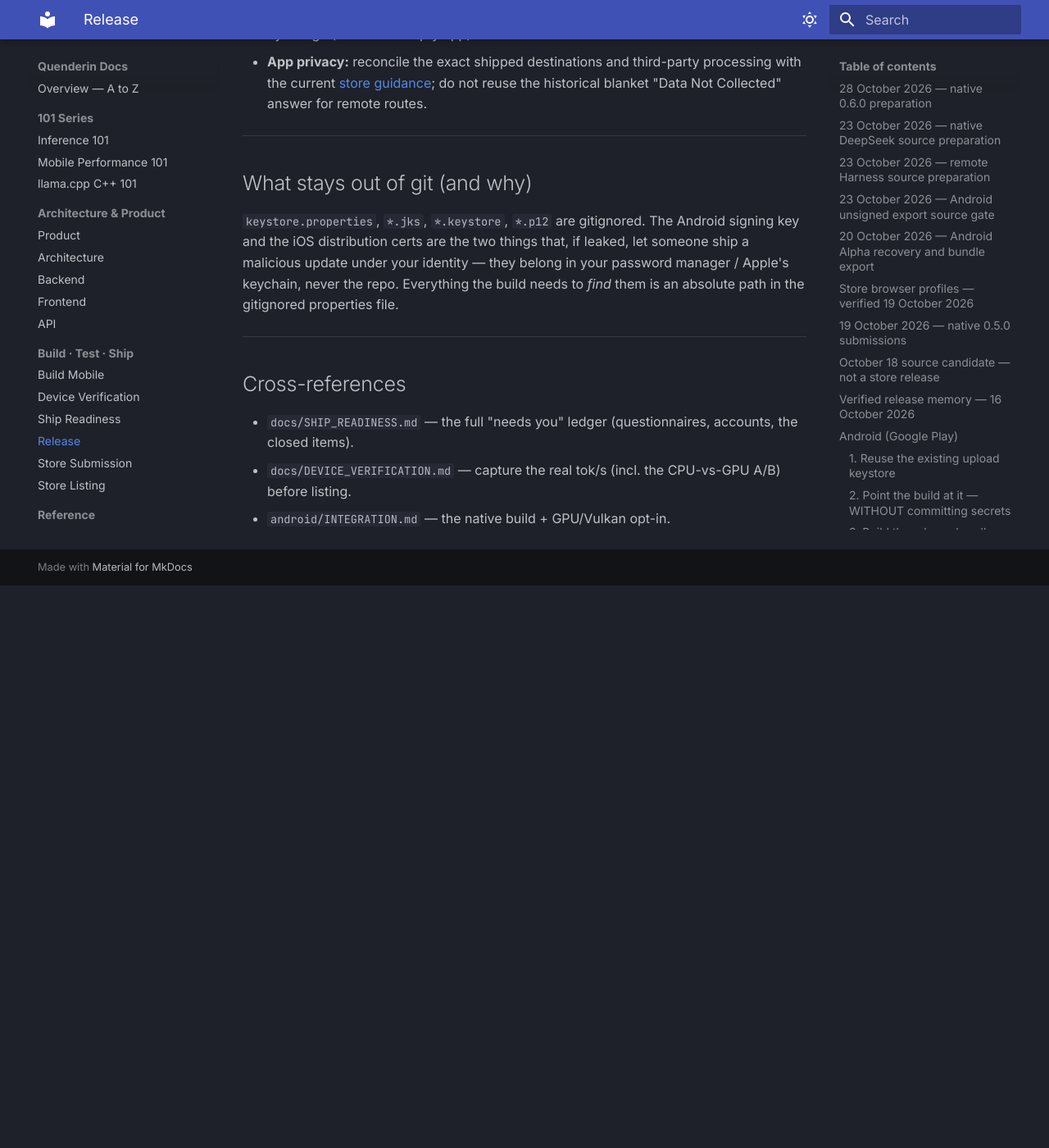
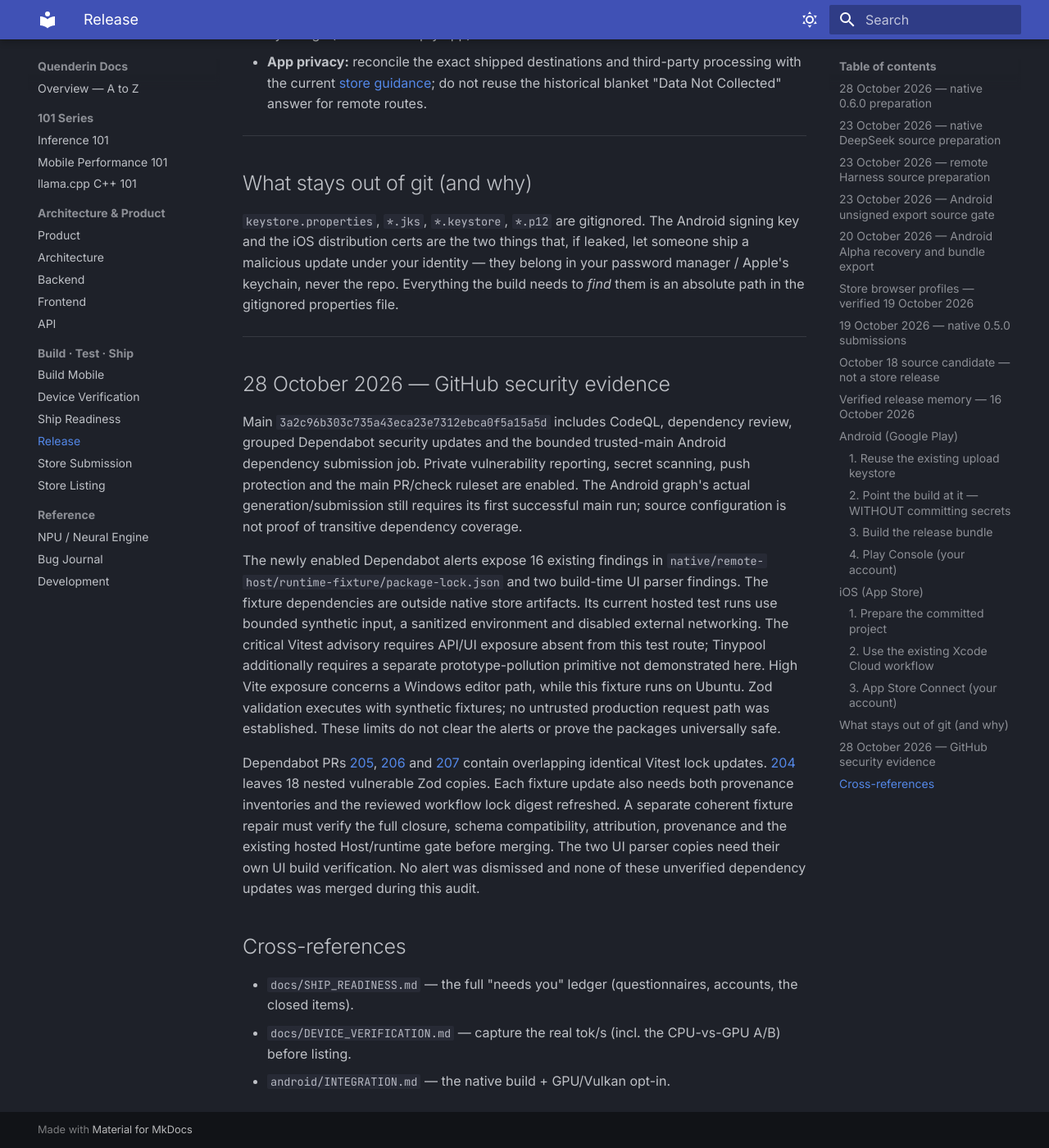
Before and after one commit to alikatgh/quenderin, an MkDocs documentation site: the page built from docs/RELEASE.md, in a window 1280 px wide and 1400 px high, scrolled down 18643 px. Shown: the whole window at 82% size. Built offline with MkDocs 1.6.1 and Material for MkDocs 9.7.7, drawn with Linux system fonts in a browser that asks for light colours; before the commit the page ends 19357 px from its top, so only the background shows below that.

```diff
--- a/docs/RELEASE.md
+++ b/docs/RELEASE.md
@@ -790,6 +790,37 @@
 
 ---
 
+## 28 October 2026 — GitHub security evidence
+
+Main `3a2c96b303c735a43eca23e7312ebca0f5a15a5d` includes CodeQL, dependency
+review, grouped Dependabot security updates and the bounded trusted-main Android
+dependency submission job. Private vulnerability reporting, secret scanning,
+push protection and the main PR/check ruleset are enabled. The Android graph's
+actual generation/submission still requires its first successful main run;
+source configuration is not proof of transitive dependency coverage.
+
+The newly enabled Dependabot alerts expose 16 existing findings in
+`native/remote-host/runtime-fixture/package-lock.json` and two build-time UI
+parser findings. The fixture dependencies are outside native store artifacts.
+Its current hosted test runs use bounded synthetic input, a sanitized environment
+and disabled external networking. The critical Vitest advisory requires API/UI
+exposure absent from this test route; Tinypool additionally requires a separate
+prototype-pollution primitive not demonstrated here. High Vite exposure concerns
+a Windows editor path, while this fixture runs on Ubuntu. Zod validation executes
+with synthetic fixtures; no untrusted production request path was established.
+These limits do not clear the alerts or prove the packages universally safe.
+
+Dependabot PRs [205](https://github.com/alikatgh/quenderin/pull/205),
+[206](https://github.com/alikatgh/quenderin/pull/206) and
+[207](https://github.com/alikatgh/quenderin/pull/207) contain overlapping identical
+Vitest lock updates. [204](https://github.com/alikatgh/quenderin/pull/204) leaves
+18 nested vulnerable Zod copies. Each fixture update also needs both provenance
+inventories and the reviewed workflow lock digest refreshed. A separate coherent
+fixture repair must verify the full closure, schema compatibility, attribution,
+provenance and the existing hosted Host/runtime gate before merging. The two
+UI parser copies need their own UI build verification. No alert was dismissed
+and none of these unverified dependency updates was merged during this audit.
+
 ## Cross-references
 - `docs/SHIP_READINESS.md` — the full "needs you" ledger (questionnaires, accounts, the closed items).
 - `docs/DEVICE_VERIFICATION.md` — capture the real tok/s (incl. the CPU-vs-GPU A/B) before listing.
--- a/docs/STORE_SUBMISSION.md
+++ b/docs/STORE_SUBMISSION.md
@@ -77,7 +77,8 @@
 | Server account email | Contact Info → Email Address | Personal info → Email address | App Functionality for authentication. Account management only if the actual account relationship meets that purpose's definition. |
 | Generated enrolled device identifier | Identifiers → Device ID | Device or other IDs | App Functionality and securing trusted device access. Confirm server retention and identity linkage. |
 | API/account identifiers, tokens, public identity, device name and other operational records | Evaluate User ID or Other Data Types where the retained field meets the definition | Evaluate User IDs, Device or other IDs, or the applicable type | App Functionality. A credential is not proof of a particular label category; establish what recipients retain without recording credential values. |
-| Model search terms | Search History if collected under Apple's definition | App activity → In-app search history | App Functionality. Confirm Hugging Face handling; client source cannot establish ephemeral processing. |
+| Apple model search terms | Search History if collected under Apple's definition | No Android search transmission identified: its picker filters the bundled catalog locally | App Functionality. Confirm Hugging Face handling for Apple; do not copy this category into Android solely from shared documentation. |
+| Android explicitly submitted report excerpt, reason and note | Not part of this Apple candidate | App activity → Other user-generated content; Messages → Other in-app messages for submitted chat text | Optional, non-ephemeral collection for App Functionality and offensive-content review. Random per-report IDs are not account/device identifiers. |
 | IP addresses, traffic/connection records, support messages | Category follows actual use; Customer Support for retained support requests | Applicable ID, diagnostics, or content category follows actual use | Confirm recipients' logs and purposes. IP visibility alone does not establish location use or diagnostic collection. |
 
 Apple's [app privacy details](https://developer.apple.com/app-store/app-privacy-details/)
@@ -103,6 +104,36 @@
 account agreement and provider practices before resolving those store answers.
 Self-hosted server/host retention, logs, backups, downstream providers and
 de-identification also depend on the operator and configuration.
+
+### Source-verified Android form preparation, 28 October
+
+At `281430c8582f532a7d82869b2f796d2a3e48a5af`, the reporting inbox establishes
+**Yes, data is collected**. Reports are optional and retained until the developer
+handles them; no ephemeral-processing claim applies. Direct provider messages,
+server-readable account email and enrolled device IDs also require their
+applicable collection declarations. Evaluate sharing exclusions per disclosed,
+user-initiated flow; collection and sharing are separate questions.
+
+**Encryption in transit: Yes** is supported for app-controlled off-device routes.
+Harness origins require HTTPS, including self-hosted origins, and its redirects
+are disabled. DeepSeek, reporting, release metadata and model downloads use HTTPS.
+Step 5 permits HTTP only to literal device loopback addresses (`127.0.0.1`/`::1`);
+other cleartext networking is blocked. This does not certify a user's server's
+downstream forwarding or retention.
+
+**Account creation: No** is supported by the actual Android experience. Harness
+asks for an account already configured by the server administrator, logs in and
+enrolls this device. It offers no account creation or external creation link.
+Device revocation and Disconnect are not account deletion. Google's
+[account-deletion trigger](https://support.google.com/googleplay/android-developer/answer/13327111?hl=en)
+therefore does not arise from this flow; no special self-hosted-server exemption
+is asserted. A deletion-request answer for collected reports can use the
+published support contact and receipt route when it is operational; local key
+removal does not delete provider records.
+
+These answers were prepared from source and official policy, not saved or
+published in Play Console. Apple recipient/retention determinations remain
+separate; Android has no identified Hugging Face search request to declare.
 
 ## 4. Disclosure, consent and AI safety verification
 
```
Also changed, not shown: 1 other file.
